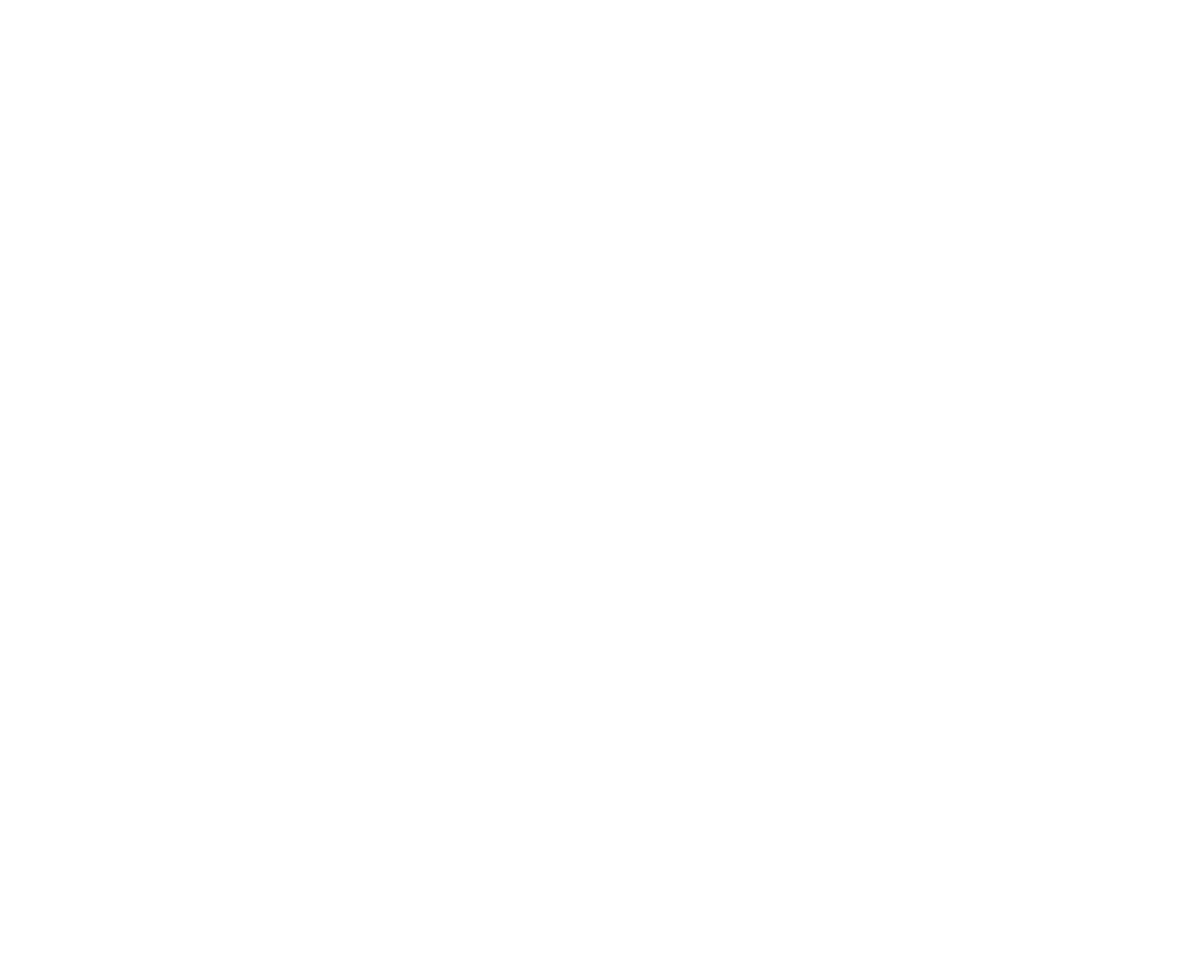
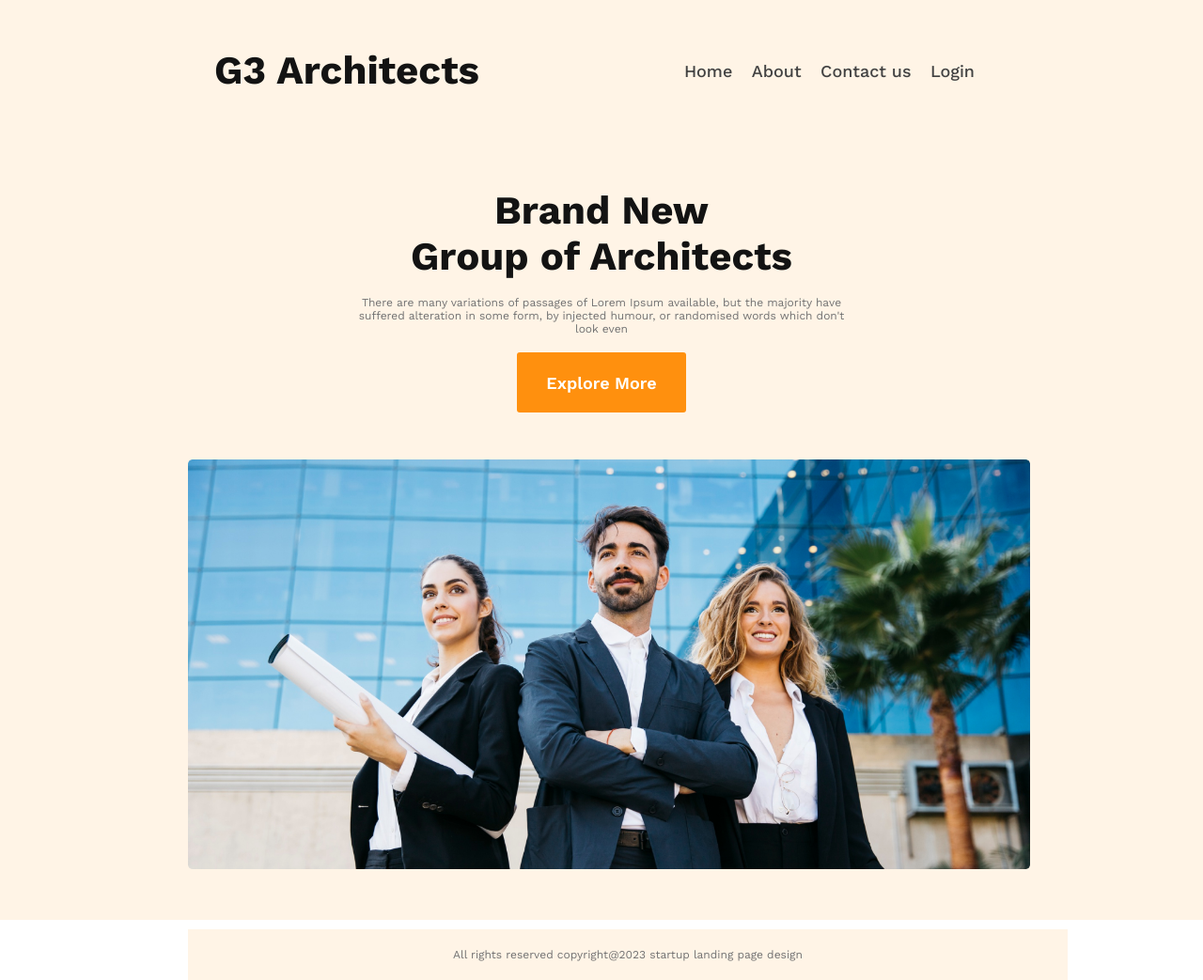
Before and after one commit to Emi0304/architects-website, a plain HTML site: page index.html in a window 1280 px wide. Shown: the whole page at 94% size. Before the commit the page ends 800 px from the top, so only its background shows below. Drawn offline with nearby package versions, Linux system fonts and the light colour scheme.

Commit message:
header and footer section

```diff
--- a/index.html
+++ b/index.html
@@ -4,15 +4,42 @@
     <meta charset="UTF-8">
     <meta name="viewport" content="width=device-width, initial-scale=1.0">
     <title>G3 Architects</title>
+
+    <!-- css link -->
+    <link rel="stylesheet" href="style.css">
+
+    <!-- google font link -->
+    <link rel="preconnect" href="https://fonts.googleapis.com">
+<link rel="preconnect" href="https://fonts.gstatic.com" crossorigin>
+<link href="https://fonts.googleapis.com/css2?family=Work+Sans:wght@400;500;600;700&display=swap" rel="stylesheet">
 </head>
 <body>
     <header>
+        <nav>
+            <div>
+                <h1 class="heading">G3 Architects</h1>
+            </div>
+            <div class="menu">
+                <a href="">Home</a>
+                <a href="">About</a>
+                <a href="">Contact us</a>
+                <a href="">Login</a>
+            </div>
+        </nav>
+        <div class="banner">
+            <h1 class="heading">Brand New </h1>
+            <h1 class="heading">Group of Architects </h1>
+            <p>There are many variations of passages of Lorem Ipsum available, but the majority have suffered alteration in some form, by injected humour, or randomised words which don't look even</p>
+            <button class="btn-primary">Explore More</button>
+        </div>
+        <img class="banner-img" src="images/banner.png" alt="">
+    </header>
 
-    </header>
     <main>
 
     </main>
     <footer>
+        <p>All rights reserved copyright@2023 startup landing page design</p>
 
     </footer>
 </body>
--- a/style.css
+++ b/style.css
@@ -0,0 +1,103 @@
+*{
+    margin: 0;
+    padding: 0;
+    font-family: 'Work Sans', sans-serif;
+}
+header {
+    background-color: rgba(255, 144, 14, 0.10);
+    /* padding: 50px 228px; */
+}
+p{
+    color: #727272;
+    font-size: 12px;
+    font-weight: 400;
+}
+nav{
+    display: flex;
+    justify-content: space-between;
+    text-align: center;
+    padding: 50px 228px 0 228px;
+}
+.heading{
+    font-size: 42px;
+    font-weight: 700;
+    color: #131313;
+}
+nav > div > a{
+    text-decoration: none;
+    color: #424242;
+    font-size: 18px;
+    font-weight: 500;
+    margin-right: 15px;
+
+}
+.menu{
+    margin-top: 15px;
+}
+
+.banner {
+
+    margin: 100px 150px 50px 150px;
+    text-align: center;
+    padding: 0 228px;
+}
+.banner p {
+    margin: 18px 0;
+}
+.btn-primary{
+    background-color: #FF900E;
+    color: #ffffff;
+    border: none;
+    border-radius: 3px;
+    width: 180px;
+    height: 64px;
+    font-size: 18px;
+    font-weight: 600;
+    /* margin-bottom: 18px; */
+}
+.banner-img{
+    width: 70%;
+    margin-left:200px;
+    margin-bottom: 50px;
+}
+
+
+footer{
+    background-color:rgba(255, 144, 14, 0.10) ;
+    text-align: center;
+    padding: 20px;
+    width: 70%;
+    margin-left: 200px;
+    margin-top: 10px;
+}
+/* responsive  */
+@media  screen and (max-width: 500px) {
+    nav{
+        flex-direction: column;
+        padding: 50px 30px 0 30px;
+    }
+    .banner {
+        margin: 40px 50px 40px 50px;
+        text-align: center;
+        padding: 0 ;
+    }
+    .banner-img{
+        margin-left: 70px;
+    }
+
+}
+
+@media screen and (min-width:500px) and (max-width:1000px) {
+    nav{
+        flex-direction: column;
+        padding: 50px 30px 0 30px;
+    }
+    .banner {
+        margin: 40px 50px 40px 50px;
+        text-align: center;
+        padding: 0 ;
+    }
+    .banner-img{
+        margin-left: 40px;
+    }
+}
```
